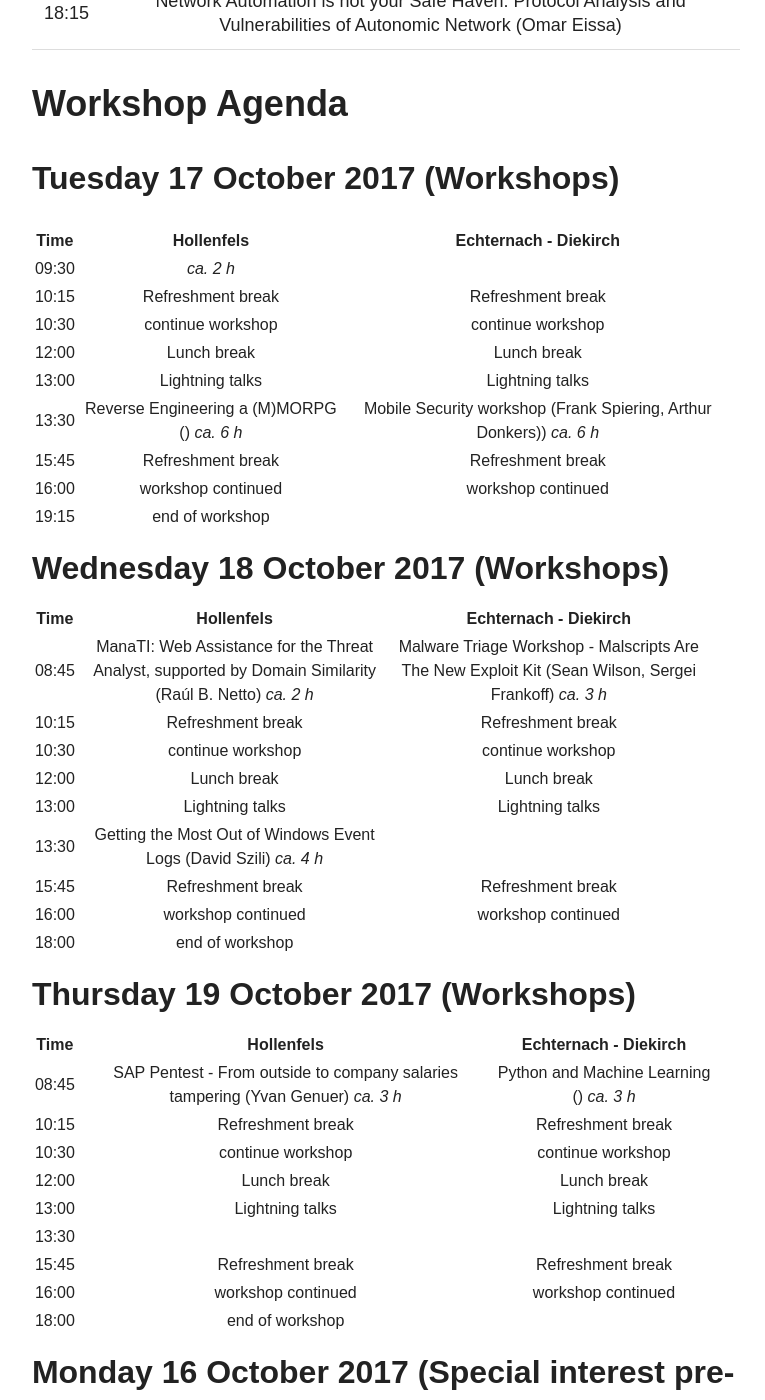
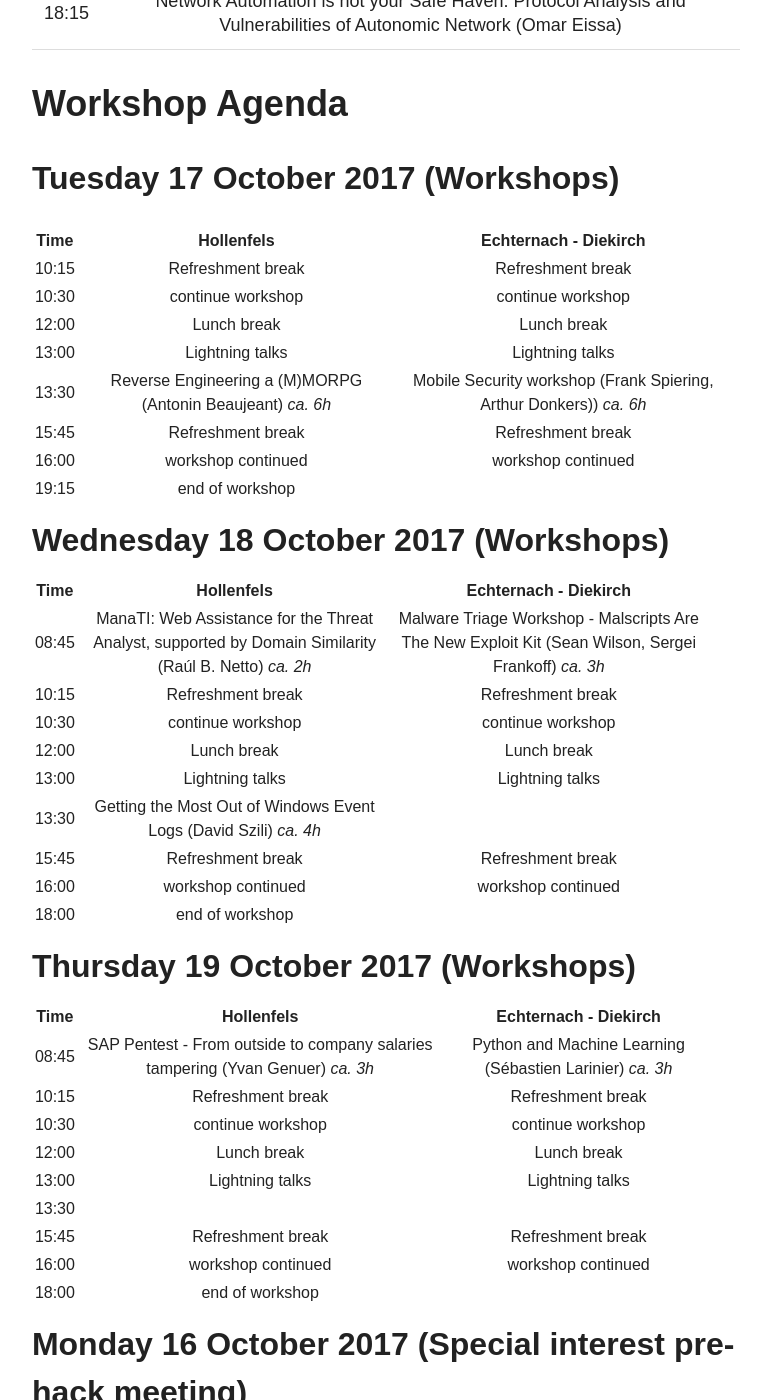
Before and after one commit to adulau/hack-lu-2017, a Jekyll site: the page built from agenda/index.md, in a window 1280 px wide and 1400 px high, scrolled down 3680 px. Shown: the whole window, without its empty margins (254-1019 px from the left). Built offline with Jekyll 4.4.1, drawn with Linux system fonts in a browser that asks for light colours; nearby versions of some CDN libraries.

Commit message:
few fixes

```diff
--- a/agenda/index.md
+++ b/agenda/index.md
@@ -74,9 +74,9 @@
 | 14:15 |[Let’s Play with WinDBG & .NET](http://2017.hack.lu/talks/#lets-play-with-windbg--net) ([Paul Rascagneres](http://2017.hack.lu/talks/#bio-paul-rascagneres)) |
 | 15:00 |[Are your VoLTE and VoWiFi calls secure?](http://2017.hack.lu/talks/#are-your-volte-and-vowifi-calls-secure) ([Sreepriya Chalakkal](http://2017.hack.lu/talks/#bio-sreepriya-chalakkal))|
 | 15:45 | Refreshment break |
-| 16:00 | [Bug hunting using symbolic virtual machines!](http://2017.hack.lu/talks/#) ([Anto Joseph](http://2017.hack.lu/talks/#)) |
-| 16:45 | [Vulnerability Disclosure, Governments and You](http://2017.hack.lu/talks/#) ([Jeroen van der Ham](http://2017.hack.lu/talks/#)) |
-| 17:30 | [TIDS: A Framework for Detecting Threats in Telecom Networks](http://2017.hack.lu/talks/#) ([Alexandre De Oliveira](http://2017.hack.lu/talks/#), [Cu D. Nguyen]()) |
+| 16:00 | [Bug hunting using symbolic virtual machines!](http://2017.hack.lu/talks/#bug-hunting-using-symbolic-virtual-machines) ([Anto Joseph](http://2017.hack.lu/talks/#bio-anto-joseph)) |
+| 16:45 | [Vulnerability Disclosure, Governments and You](http://2017.hack.lu/talks/#vulnerability-disclosure-governments-and-you) ([Jeroen van der Ham](http://2017.hack.lu/talks/#bio-jeroen-van-der-ham)) |
+| 17:30 | [TIDS: A Framework for Detecting Threats in Telecom Networks](http://2017.hack.lu/talks/#tids-a-framework-for-detecting-threats-in-telecom-networks) ([Alexandre De Oliveira](http://2017.hack.lu/talks/#bio-alexandre-de-oliveira), [Cu D. Nguyen](http://2017.hack.lu/talks/#bio-cu-d-nguyen)) |
 | 18:15 |[Network Automation is not your Safe Haven: Protocol Analysis and Vulnerabilities of Autonomic Network](http://2017.hack.lu/talks/#network-automation-is-not-your-safe-haven-protocol-analysis-and-vulnerabilities-of-autonomic-network) ([Omar Eissa](http://2017.hack.lu/talks/#bio-omar-eissa))<!--- static 45+15--> |
 {: class="table"}
 
@@ -88,12 +88,11 @@
 
 | Time | Hollenfels | Echternach - Diekirch |
 |:----:|:----------:|:----------------------:|
-| 09:30 |  *ca. 2 h*||
 | 10:15 | Refreshment break | Refreshment break|
 | 10:30 | continue workshop | continue workshop|
 | 12:00 | Lunch break | Lunch break|
 | 13:00 |[Lightning talks](http://piratepad.net/2stuvx5AYt)  | [Lightning talks](http://piratepad.net/2stuvx5AYt)|
-| 13:30 | [Reverse Engineering  a (M)MORPG](http://2017.hack.lu/talks/#reverse-engineering--a-mmorpg) ([](http://2017.hack.lu/talks/#bio-antonin-beaujeant---beaujeant)) *ca. 6 h* <!--- static duration-->|[Mobile Security workshop](http://2017.hack.lu/talks/#mobile-security-workshop) ([Frank Spiering](http://2017.hack.lu/talks/#bio-frank-spierings-1), [Arthur Donkers](http://2017.hack.lu/talks/#bio-arthur-donkers))) *ca. 6 h*|
+| 13:30 | [Reverse Engineering  a (M)MORPG](http://2017.hack.lu/talks/#reverse-engineering--a-mmorpg) ([Antonin Beaujeant](http://2017.hack.lu/talks/#bio-antonin-beaujeant---beaujeant)) *ca. 6h* <!--- static duration-->|[Mobile Security workshop](http://2017.hack.lu/talks/#mobile-security-workshop) ([Frank Spiering](http://2017.hack.lu/talks/#bio-frank-spierings-1), [Arthur Donkers](http://2017.hack.lu/talks/#bio-arthur-donkers))) *ca. 6h*|
 | 15:45 | Refreshment break |Refreshment break||
 | 16:00 |workshop continued| workshop continued ||
 | 19:15 |end of workshop|  ||
@@ -106,12 +105,12 @@
 
 | Time | Hollenfels | Echternach - Diekirch |
 |:----:|:----------:|:----------------------:|
-| 08:45 | [ManaTI: Web Assistance for the Threat Analyst, supported by Domain Similarity](http://2017.hack.lu/talks/#manatihttpsgithubcomstratosphereipsmanati-web-assistance-for-the-threat-analyst-supported-by-domain-similarity-talk-and-workshop) ([Raúl B. Netto](http://2017.hack.lu/talks/#bio-ral-bentez-netto---honeyjackhttpsgithubcomhoneyjack)) *ca. 2 h*|[Malware Triage Workshop - Malscripts Are The New Exploit Kit](http://2017.hack.lu/talks/#malware-triage-workshop---malscripts-are-the-new-exploit-kit) ([Sean Wilson](http://2017.hack.lu/talks/#bio-sean-wilson), [Sergei Frankoff](http://2017.hack.lu/talks/#bio-sergei-frankoff)) *ca. 3 h*|
+| 08:45 | [ManaTI: Web Assistance for the Threat Analyst, supported by Domain Similarity](http://2017.hack.lu/talks/#manatihttpsgithubcomstratosphereipsmanati-web-assistance-for-the-threat-analyst-supported-by-domain-similarity-talk-and-workshop) ([Raúl B. Netto](http://2017.hack.lu/talks/#bio-ral-bentez-netto---honeyjackhttpsgithubcomhoneyjack)) *ca. 2h*|[Malware Triage Workshop - Malscripts Are The New Exploit Kit](http://2017.hack.lu/talks/#malware-triage-workshop---malscripts-are-the-new-exploit-kit) ([Sean Wilson](http://2017.hack.lu/talks/#bio-sean-wilson), [Sergei Frankoff](http://2017.hack.lu/talks/#bio-sergei-frankoff)) *ca. 3h*|
 | 10:15 | Refreshment break | Refreshment break|
 | 10:30 | continue workshop | continue workshop|
 | 12:00 | Lunch break | Lunch break|
 | 13:00 |[Lightning talks](http://piratepad.net/2stuvx5AYt)  | [Lightning talks](http://piratepad.net/2stuvx5AYt)|
-| 13:30 |[Getting the Most Out of Windows Event Logs](http://2017.hack.lu/talks/#getting-the-most-out-of-windows-event-logs) ([David Szili](http://2017.hack.lu/talks/#bio-david-szili)) *ca. 4 h*||
+| 13:30 |[Getting the Most Out of Windows Event Logs](http://2017.hack.lu/talks/#getting-the-most-out-of-windows-event-logs) ([David Szili](http://2017.hack.lu/talks/#bio-david-szili)) *ca. 4h*||
 | 15:45 | Refreshment break |Refreshment break||
 | 16:00 |workshop continued| workshop continued ||
 | 18:00 |end of workshop|  ||     |                        |           |
@@ -123,7 +122,7 @@
 
 | Time | Hollenfels | Echternach - Diekirch |
 |:----:|:----------:|:----------------------:|
-| 08:45 | [SAP Pentest - From outside to company salaries tampering](http://2017.hack.lu/talks/#sap-pentest---from-outside-to-company-salaries-tampering) ([Yvan Genuer](http://2017.hack.lu/talks/#bio-yvan-genuer)) *ca. 3 h*|[Python and Machine Learning](http://2017.hack.lu/talks/#python-and-machine-learning) ([](http://2017.hack.lu/talks/#bio-sbastien-larinier---sebdravenhttpstwittercomsebdraven)) *ca. 3 h*|
+| 08:45 | [SAP Pentest - From outside to company salaries tampering](http://2017.hack.lu/talks/#sap-pentest---from-outside-to-company-salaries-tampering) ([Yvan Genuer](http://2017.hack.lu/talks/#bio-yvan-genuer)) *ca. 3h*|[Python and Machine Learning](http://2017.hack.lu/talks/#python-and-machine-learning) ([Sébastien Larinier](http://2017.hack.lu/talks/#bio-sbastien-larinier---sebdravenhttpstwittercomsebdraven)) *ca. 3h*|
 | 10:15 | Refreshment break | Refreshment break|
 | 10:30 | continue workshop | continue workshop|
 | 12:00 | Lunch break | Lunch break|
```
